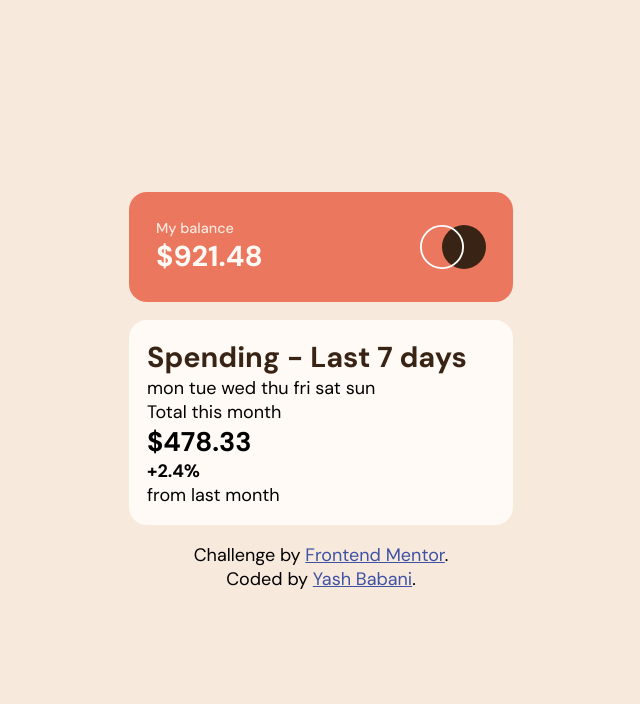
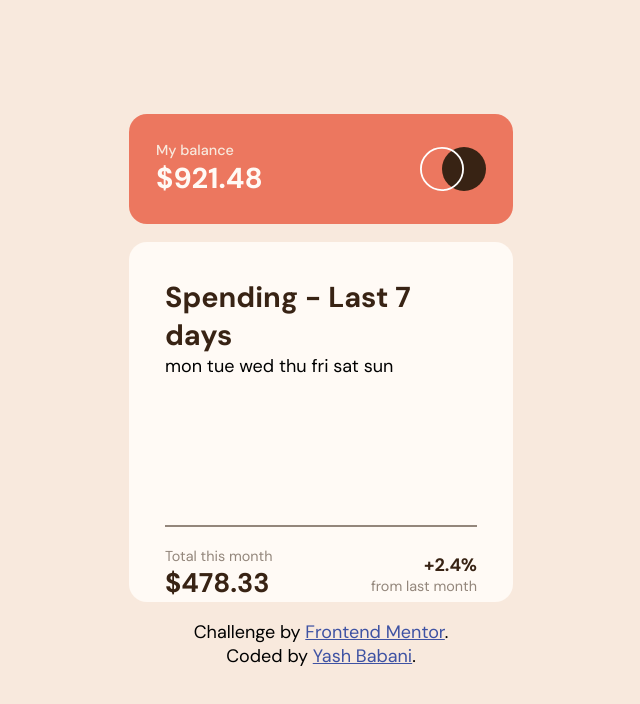
Before and after one commit to Yashbabani0/expenses-chart-component-main, a plain HTML site: page index.html in a window 1280 px wide. Shown: the whole page, without its empty margins (319-959 px from the left). Drawn offline with Linux system fonts and the light colour scheme.

Commit message:
today's work complete

```diff
--- a/style.css
+++ b/style.css
@@ -52,10 +52,38 @@ nav img {
 main {
     background-color: var(--Very-pale-orange);
     border-radius: 1em;
-    padding: 1em;
+    padding: 2em;
     width: 30%;
+    height: 20em;
+}
+.top {
+  min-height: 10%;
 }
 .top h3 {
     font-size: 1.6em;
     color: var(--Dark-brown);
 }
+.chart {
+  height: 60%;
+  border-bottom: 2px solid var(--Medium-brown);
+  margin-bottom: 1em;
+}
+.bottom {
+  display: flex;
+  justify-content: space-between;
+  align-items: center;
+  height: 20%;
+}
+.bottom b, h2 {
+  color: var(--Dark-brown);
+}
+.bottom p {
+  color: var(--Medium-brown);
+  font-size: 0.8em;
+}
+.bottom .right {
+  display: flex;
+  flex-direction: column;
+  align-items: end;
+  justify-content: baseline;
+}
```
